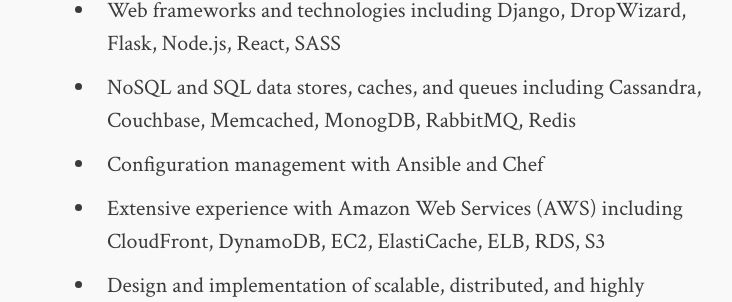
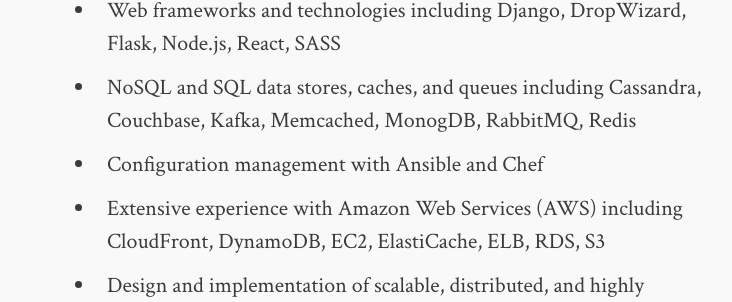
Before and after one commit to dkoepke/dkoepke.github.io, a Jekyll site: the page built from Resume.md, in a window 1280 px wide and 900 px high, scrolled down 429 px. Shown: the part 187-489 px from the top of the window, without its empty margins (270-1002 px from the left). Built offline with Jekyll 4.4.1, drawn with Linux system fonts in a browser that asks for light colours.

Commit message:
Left off Kafka.

```diff
--- a/Resume.md
+++ b/Resume.md
@@ -13,7 +13,7 @@ I am a software engineering generalist with over ten years experience as a hands
 
 * Primary languages: C, C++ (including C++11 and C++14), Java, JavaScript, Python
 * Web frameworks and technologies including Django, DropWizard, Flask, Node.js, React, SASS
-* NoSQL and SQL data stores, caches, and queues including Cassandra, Couchbase, Memcached, MonogDB, RabbitMQ, Redis
+* NoSQL and SQL data stores, caches, and queues including Cassandra, Couchbase, Kafka, Memcached, MonogDB, RabbitMQ, Redis
 * Configuration management with Ansible and Chef
 * Extensive experience with Amazon Web Services (AWS) including CloudFront, DynamoDB, EC2, ElastiCache, ELB, RDS, S3
 * Design and implementation of scalable, distributed, and highly availabile systems
```
